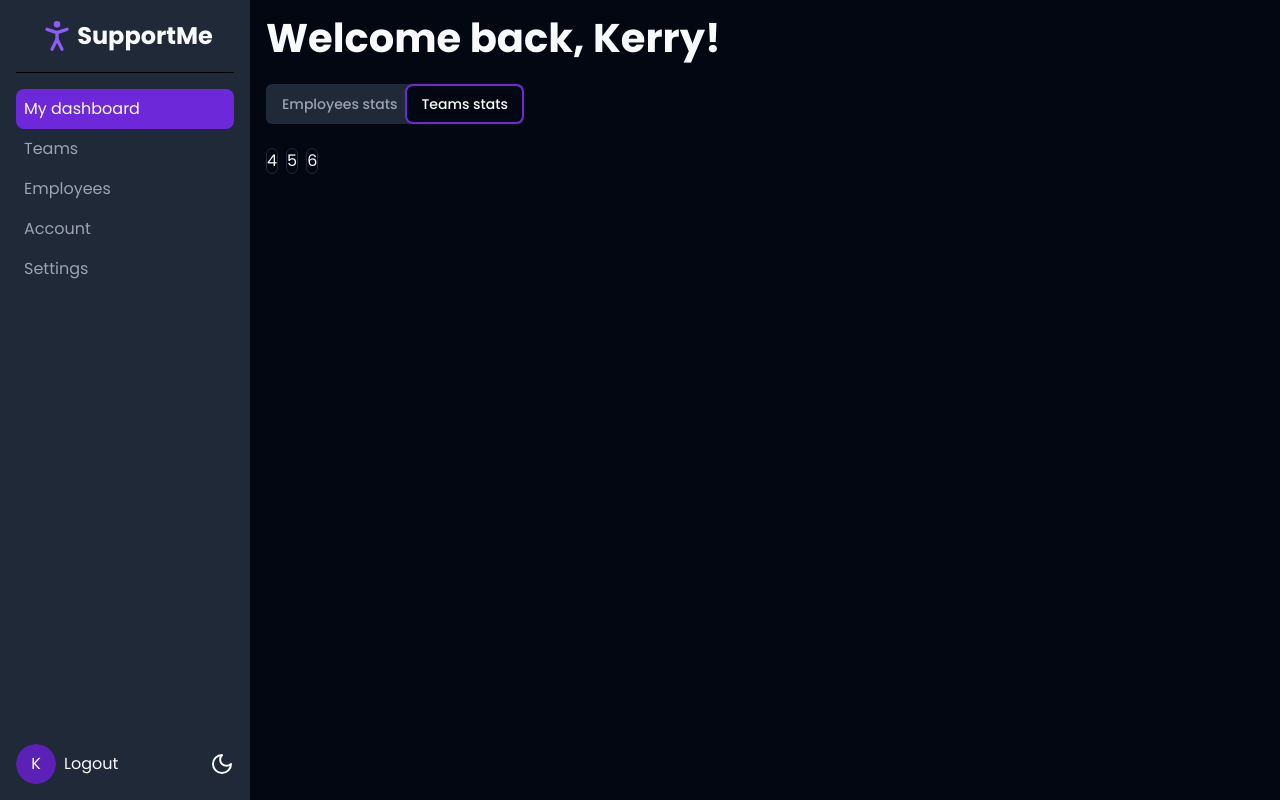
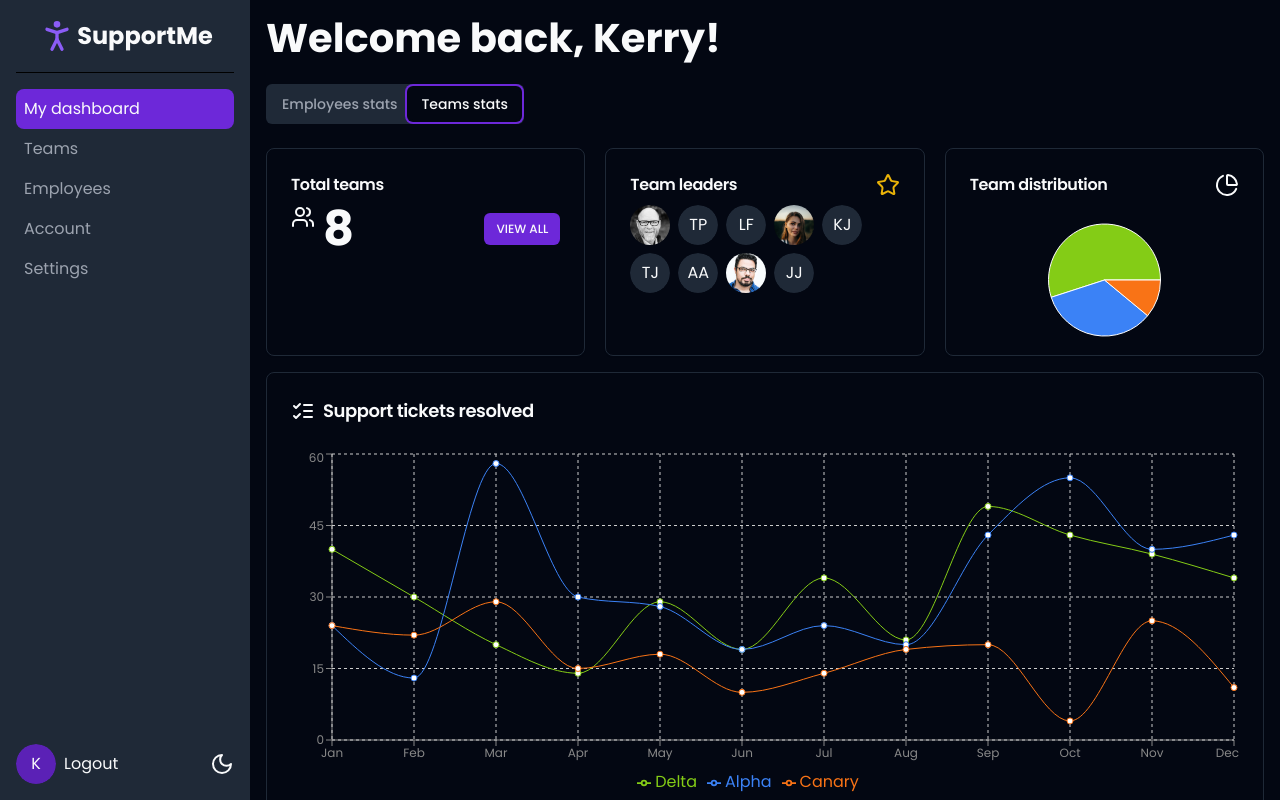
Before and after one commit to hi-carry-lee/shadcn-practice, a Next.js app: page /dashboard in a window 1280 px wide. Both pictures are taken after a click on the tab "Teams stats". Built offline with nearby package versions, Linux system fonts and the light colour scheme.

Commit message:
feat: finish teams stats

```diff
--- a/app/dashboard/page.tsx
+++ b/app/dashboard/page.tsx
@@ -1,5 +1,5 @@
 import EmployeesStats from "@/components/dashboard/employees/employees-stats";
-import { Card } from "@/components/ui/card";
+import TeamsStats from "@/components/dashboard/teams/teams-stats";
 import { Tabs, TabsContent, TabsList, TabsTrigger } from "@/components/ui/tabs";
 
 function DashBoardPage() {
@@ -13,11 +13,7 @@
         <EmployeesStats />
       </TabsContent>
       <TabsContent value="teams">
-        <div className="flex space-x-2">
-          <Card>4</Card>
-          <Card>5</Card>
-          <Card>6</Card>
-        </div>
+        <TeamsStats />
       </TabsContent>
     </Tabs>
   );
--- /dev/null
+++ b/components/dashboard/teams/support-tickets-resolved.tsx
@@ -0,0 +1,35 @@
+"use client";
+
+import {
+  CartesianGrid,
+  Legend,
+  Line,
+  LineChart,
+  ResponsiveContainer,
+  Tooltip,
+  XAxis,
+  YAxis,
+} from "recharts";
+import { teamMonthData } from "@/public/team-month";
+
+export default function SupportTicketsResolved() {
+  return (
+    <ResponsiveContainer height={350} width="100%">
+      <LineChart data={teamMonthData}>
+        <Tooltip
+          labelClassName="font-bold"
+          wrapperClassName="!text-sm dark:!bg-black rounded-md dark:!border-border"
+        />
+        <XAxis fontSize={12} dataKey="name" stroke="#888888" />
+        <YAxis fontSize={12} stroke="#888888" />
+        <CartesianGrid strokeDasharray="3" />
+        <Line type="monotone" dataKey="delta" stroke="#84cc16" />
+        <Line type="monotone" dataKey="alpha" stroke="#3b82f6" />
+        <Line type="monotone" dataKey="canary" stroke="#f97316" />
+        <Legend
+          formatter={(value) => <span className="capitalize">{value}</span>}
+        />
+      </LineChart>
+    </ResponsiveContainer>
+  );
+}
--- /dev/null
+++ b/components/dashboard/teams/team-distribution-chart.tsx
@@ -0,0 +1,22 @@
+"use client";
+
+import { Cell, Pie, PieChart, ResponsiveContainer, Tooltip } from "recharts";
+import { teamDistribution } from "@/public/team-distribution";
+
+export default function TeamDistributionChart() {
+  return (
+    <ResponsiveContainer width="100%" height={150}>
+      <PieChart>
+        <Tooltip
+          labelClassName="font-bold"
+          wrapperClassName="dark:[&_.recharts-tooltip-item]:!text-white [&_.recharts-tooltip-item]:!text-black !text-sm dark:!bg-black rounded-md dark:!border-border"
+        />
+        <Pie data={teamDistribution} dataKey="value" nameKey="name">
+          {teamDistribution.map((dataItem, i) => (
+            <Cell key={i} fill={dataItem.color} />
+          ))}
+        </Pie>
+      </PieChart>
+    </ResponsiveContainer>
+  );
+}
--- /dev/null
+++ b/components/dashboard/teams/teams-stats.tsx
@@ -0,0 +1,112 @@
+import { ListChecksIcon, PieChartIcon, Star, UsersIcon } from "lucide-react";
+import { Card, CardContent, CardHeader, CardTitle } from "@/components/ui/card";
+import Link from "next/link";
+import { Button } from "@/components/ui/button";
+import { Avatar, AvatarFallback } from "@/components/ui/avatar";
+import Image from "next/image";
+import { teamLeaders } from "@/public/team-leaders";
+import {
+  Tooltip,
+  TooltipContent,
+  TooltipProvider,
+  TooltipTrigger,
+} from "@/components/ui/tooltip";
+import TeamDistributionChart from "./team-distribution-chart";
+import SupportTicketsResolved from "./support-tickets-resolved";
+
+function TeamsStats() {
+  // mock data
+  const totalTeams = 8;
+
+  return (
+    <>
+      {/*  👉 auto-rows-fr：grid-auto-rows: minmax(0, 1fr) */}
+      <div className="grid lg:grid-cols-3 gap-5 auto-rows-fr">
+        {/* 👉：h-full 在1个column下，配合 auto-rows-fr 让每个grid item保持相同的高度*/}
+        <Card className="h-full">
+          {/* 👉：the default padding is too large */}
+          <CardHeader className="pb-2">
+            <CardTitle className="text-base">Total teams</CardTitle>
+          </CardHeader>
+          <CardContent className="flex  justify-between items-center">
+            <div className="flex gap-2">
+              <UsersIcon />
+              <span className="text-5xl font-bold">{totalTeams}</span>
+            </div>
+            <Button size="xs" asChild>
+              <Link href="/dashboard/teams">View all</Link>
+            </Button>
+          </CardContent>
+        </Card>
+
+        {/* Card 2 */}
+        <Card className="h-full">
+          <CardHeader className="pb-2">
+            <CardTitle className="text-base flex justify-between">
+              Team leaders
+              <Star className="text-yellow-500" />
+            </CardTitle>
+          </CardHeader>
+
+          <CardContent className="flex flex-wrap gap-2">
+            {teamLeaders.map((teamLeader) => (
+              <TooltipProvider
+                key={`${teamLeader.firstName}${teamLeader.lastName}`}
+              >
+                <Tooltip>
+                  <TooltipTrigger asChild>
+                    <Avatar>
+                      {!!teamLeader.avatar && (
+                        <Image
+                          src={teamLeader.avatar}
+                          alt={`${teamLeader.firstName} ${teamLeader.lastName} avatar`}
+                        />
+                      )}
+                      <AvatarFallback>
+                        {teamLeader.firstName[0]}
+                        {teamLeader.lastName[0]}
+                      </AvatarFallback>
+                    </Avatar>
+                  </TooltipTrigger>
+                  <TooltipContent>
+                    {teamLeader.firstName} {teamLeader.lastName}
+                  </TooltipContent>
+                </Tooltip>
+              </TooltipProvider>
+            ))}
+          </CardContent>
+        </Card>
+
+        {/* Card 3 */}
+        <Card className="border h-full">
+          <CardHeader className="pb-2">
+            <CardTitle className="text-base   flex justify-between">
+              Team distribution <PieChartIcon />
+            </CardTitle>
+          </CardHeader>
+          {/* 👉 the default padding bottom is not suitable */}
+          <CardContent className="flex items-center gap-3 pb-0">
+            <TeamDistributionChart />
+          </CardContent>
+        </Card>
+      </div>
+
+      {/* chart */}
+      <Card className="mt-4">
+        <CardHeader>
+          <CardTitle className="text-lg ">
+            <span className="flex items-center gap-2">
+              <ListChecksIcon /> <span>Support tickets resolved</span>
+            </span>
+          </CardTitle>
+        </CardHeader>
+        {/* 👉 CardContent has its own style, here we need to adjust a little */}
+        <CardContent className="pl-0">
+          <SupportTicketsResolved />{" "}
+        </CardContent>
+      </Card>
+    </>
+  );
+}
+
+export default TeamsStats;
--- /dev/null
+++ b/public/team-distribution.js
@@ -0,0 +1,17 @@
+export const teamDistribution = [
+  {
+    name: "Delta",
+    value: 55,
+    color: "#84cc16",
+  },
+  {
+    name: "Alpha",
+    value: 34,
+    color: "#3b82f6",
+  },
+  {
+    name: "Canary",
+    value: 11,
+    color: "#f97316",
+  },
+];
--- /dev/null
+++ b/public/team-leaders.js
@@ -0,0 +1,45 @@
+import cm from "./cm.jpg";
+import rl from "./rl.jpg";
+import tf from "./tf.jpg";
+
+export const teamLeaders = [
+  {
+    firstName: "Colin",
+    lastName: "Murray",
+    avatar: cm,
+  },
+  {
+    firstName: "Tom",
+    lastName: "Phillips",
+  },
+  {
+    firstName: "Liam",
+    lastName: "Fuentes",
+  },
+  {
+    firstName: "Tina",
+    lastName: "Fey",
+    avatar: tf,
+  },
+  {
+    firstName: "Katie",
+    lastName: "Johnson",
+  },
+  {
+    firstName: "Tina",
+    lastName: "Jones",
+  },
+  {
+    firstName: "Amy",
+    lastName: "Adams",
+  },
+  {
+    firstName: "Ryan",
+    lastName: "Lopez",
+    avatar: rl,
+  },
+  {
+    firstName: "Jenny",
+    lastName: "Jones",
+  },
+];
--- /dev/null
+++ b/public/team-month.js
@@ -0,0 +1,74 @@
+export const teamMonthData = [
+  {
+    name: "Jan",
+    delta: 40,
+    alpha: 24,
+    canary: 24,
+  },
+  {
+    name: "Feb",
+    delta: 30,
+    alpha: 13,
+    canary: 22,
+  },
+  {
+    name: "Mar",
+    delta: 20,
+    alpha: 58,
+    canary: 29,
+  },
+  {
+    name: "Apr",
+    delta: 14,
+    alpha: 30,
+    canary: 15,
+  },
+  {
+    name: "May",
+    delta: 29,
+    alpha: 28,
+    canary: 18,
+  },
+  {
+    name: "Jun",
+    delta: 19,
+    alpha: 19,
+    canary: 10,
+  },
+  {
+    name: "Jul",
+    delta: 34,
+    alpha: 24,
+    canary: 14,
+  },
+  {
+    name: "Aug",
+    delta: 21,
+    alpha: 20,
+    canary: 19,
+  },
+  {
+    name: "Sep",
+    delta: 49,
+    alpha: 43,
+    canary: 20,
+  },
+  {
+    name: "Oct",
+    delta: 43,
+    alpha: 55,
+    canary: 4,
+  },
+  {
+    name: "Nov",
+    delta: 39,
+    alpha: 40,
+    canary: 25,
+  },
+  {
+    name: "Dec",
+    delta: 34,
+    alpha: 43,
+    canary: 11,
+  },
+];
```
Also changed, not shown: public/cm.jpg (added), public/rl.jpg (added).
